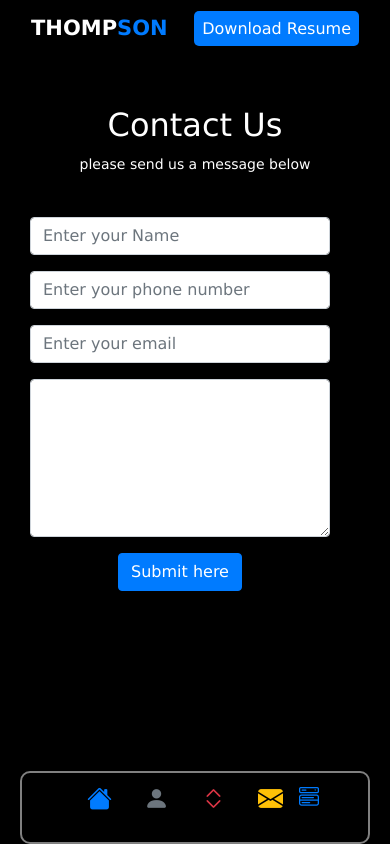
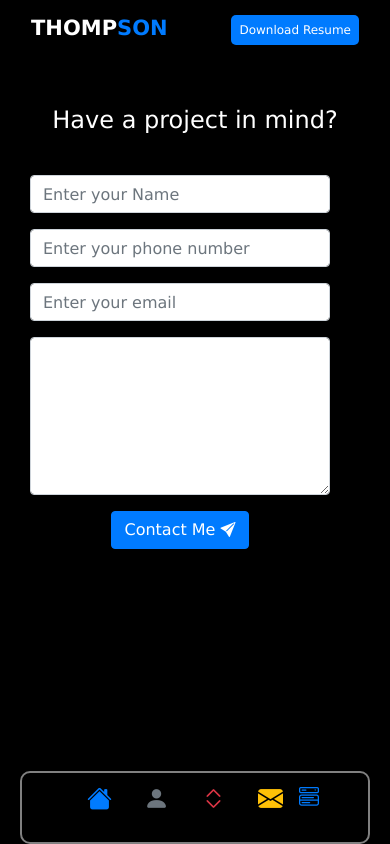
Before and after one commit to awokara/myportfolio, a PHP site: page /contact.html in a window 390 px wide. Run offline with PHP 8.4, Linux system fonts and the light colour scheme; some libraries are stand-ins or nearby versions.

Commit message:
correction

```diff
--- a/about.html
+++ b/about.html
@@ -18,7 +18,7 @@
               <span class="navbar-toggler-icon"></span>
             </button> -->
             <div class="ml-auto">
-              <a class="text-white bg-primary p-2 down text-decoration-none" href="resume.pdf"  download>Download Resume</a>
+              <a class="text-white bg-primary p-2 down text-decoration-none res" href="resume.pdf"  download>Download Resume</a>
             </div>
         </nav>
     </div>
--- a/contact.html
+++ b/contact.html
@@ -18,7 +18,7 @@
                 </button>
          -->
          <div class="ml-auto">
-            <a class="text-white bg-primary p-2 down text-decoration-none" href="resume.pdf"  download>Download Resume</a>
+            <a class="text-white bg-primary p-2 down text-decoration-none res" href="resume.pdf"  download>Download Resume</a>
           </div>
             </nav>
         </div>
@@ -27,18 +27,18 @@
 
     <section class="container mt-5">
         <div class="mt-2 text-white text-center">
-            <h2>Contact Us</h2>
-            <small>please send us a message below</small><hr>
+            <h4>Have a project in mind?</h4>
+            <small></small><hr>
 
             <form action="">
                 <div class="container row my-4">
-                    <div class="col-md-6">
+                    <div class="col-md-12">
                         <div class="form-group">
                             <input type="text" name="" placeholder="Enter your Name" class="form-control">
                         </div>
                     </div>
 
-                    <div class="col-md-6">
+                    <div class="col-md-12">
                         <div class="form-group">
                           <input type="text" name="" placeholder="Enter your phone number" class="form-control">
                         </div>
@@ -59,7 +59,7 @@
                     <p id="demo1"></p>
                     <div class="col-md-12">
                       <div class="form-group">
-                        <a href="" class="btn btn-primary ">Submit here</a>
+                        <a href="" class="btn btn-primary ">Contact Me <span><i class="bi bi-send-fill icon"></i></span></a>
                       </div>
                     </div>
                 </div>
@@ -68,12 +68,13 @@
       </section>
       <!-- <div style="height: 10px;"></div> -->
 
-      <section class="fixed-bottom" style="position: relative; height: 100px;">
-      <div class="d-flex  list-none" id="mobile" style="position: absolute;right: 160px; bottom: 50px;">
-        <div id="dsno" style="display:none;">
+      <section style="position: relative; height: 100px;">
+        <div class="fixed-bottom">
+        <div class="d-flex  list-none popup1" id="mobile">
+        <div id="dsno" style="display:none; background: rgba(0, 0, 0, 0.66);" class="seicon">
           <ul id="dsno" class="d-flex">
           <li class="nav-item active insta1" >
-            <b><a class="nav-link text-white" href="#"><i class="bi bi-instagram text-muted iconf"></i></a></b>
+            <b><a class="nav-link text-white" href="#"><i class="bi bi-instagram text-white iconf"></i></a></b>
          </li>
 
          <li class="nav-item active insta1">
@@ -91,9 +92,8 @@
       </div>
       </div>
 
-      <!-- <div style="height: 100px;"></div> -->
-
-        <div class="mt-5 fixed-bottom bg-black bordstyle"  id="navbarNavDropdown">
+      <div style="height: 100px;"></div>
+        <div class="mt-5 fixed-bottom bg-black bordstyle" id="navbarNavDropdown">
           <ul class=" list-none d-flex thom">
             <li class="nav-item active text-white">
               <b><a class="nav-link text-white" href="index.html"><i class="bi bi-house-fill text-primary iconf"></i><span class="sr-only">(current)</span></a></b>
@@ -120,9 +120,8 @@
             </b>
             </li>
           </div>
-        </section>
-
-            <div class="d-flex list-none">
+          <div class="d-flex list-none" style="position:sticky; top: 0;">
+            <div class="bg-dark">
             <!-- <div class="insta"> -->
             <li class="nav-item active insta">
               <b><a class="nav-link text-white" href="#"><i class="bi bi-instagram text-muted iconf"></i></a></b>
@@ -141,9 +140,13 @@
             </li>
           <!-- </div> -->
           </div>
-
         </ul>
       </div>
+      </div>
+    </div>
+        </section>
+
+
 
         <script src="https://cdn.jsdelivr.net/npm/jquery@3.5.1/dist/jquery.slim.min.js"></script>
         <script src="https://cdn.jsdelivr.net/npm/bootstrap@4.6.2/dist/js/bootstrap.bundle.min.js" ></script>
--- a/course.html
+++ b/course.html
@@ -18,7 +18,7 @@
              </button> -->
 
              <div class="ml-auto">
-              <a class="text-white bg-primary p-2 down text-decoration-none" href="resume.pdf"  download>Download Resume</a>
+              <a class="text-white bg-primary p-2 down text-decoration-none res" href="resume.pdf"  download>Download Resume</a>
             </div>
 
          </nav>
@@ -67,7 +67,7 @@
      <!-- <div style="height: 100px;"></div> -->
      <section style="position: relative; height: 100px;">
       <div class="fixed-bottom">
-      <div class="d-flex  list-none" id="mobile" style="position: absolute;right: 160px; bottom: 50px;">
+      <div class="d-flex  list-none popup1" id="mobile">
       <div id="dsno" style="display:none; background: rgba(0, 0, 0, 0.66);" class="seicon">
         <ul id="dsno" class="d-flex">
         <li class="nav-item active insta1" >
--- a/style.css
+++ b/style.css
@@ -21,7 +21,7 @@
 }
 
 .icon{
-    font-size: 25px;
+    font-size: 15px;
     gap: 15px;
     justify-content: center;
 }
@@ -135,6 +135,23 @@
         /* align-items: center; */
         text-align: center;
     }
+
+    .res{
+        font-size: 12px;
+    }
+
+    .popup{
+        position: absolute;
+        right: 60px;
+        /* bottom: 5; */
+    }
+
+    .popup1{
+        position: absolute;
+        right: 60px;
+        bottom: 50px;
+    }
+
     .fixedtop{
         position: fixed;
         top: 0;
@@ -150,6 +167,16 @@
         width: 350px;
         padding: 0 100px;
     }
+
+    .iconbord{
+        border:0px solid blue;
+        border-radius: 10px;
+        height: 60px;
+        background: gray;
+
+    }
+
+
     .thom{
         font-size: 21px;
     }
```
Also changed, not shown: index.html (+12 -10 lines). Lines whose indentation alone changed are shown as unchanged.
